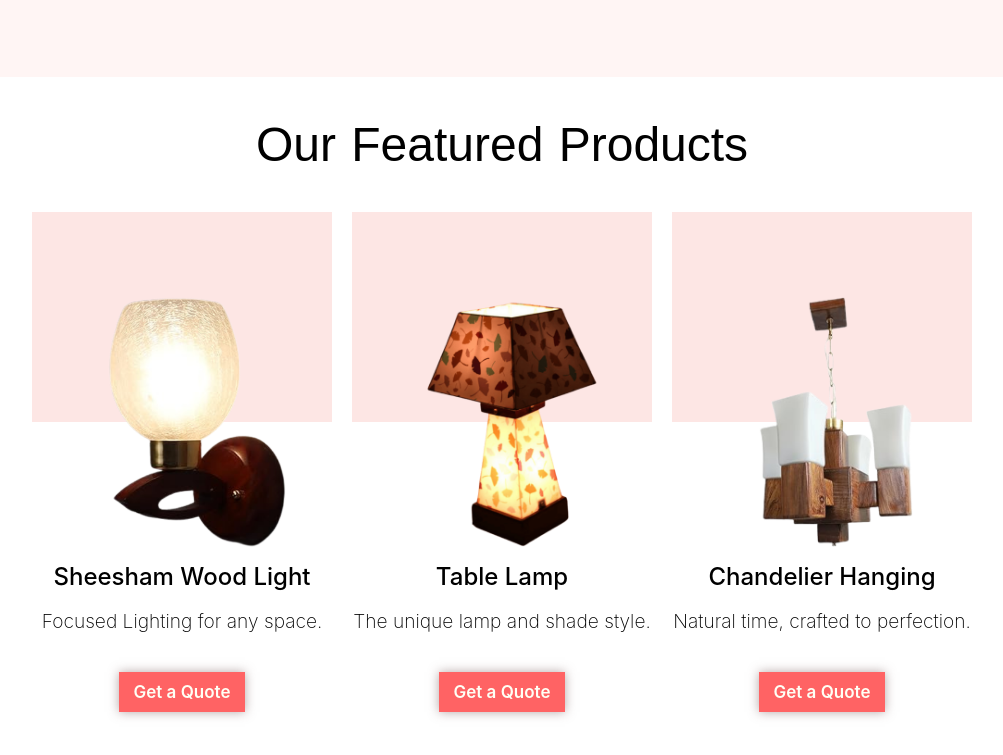
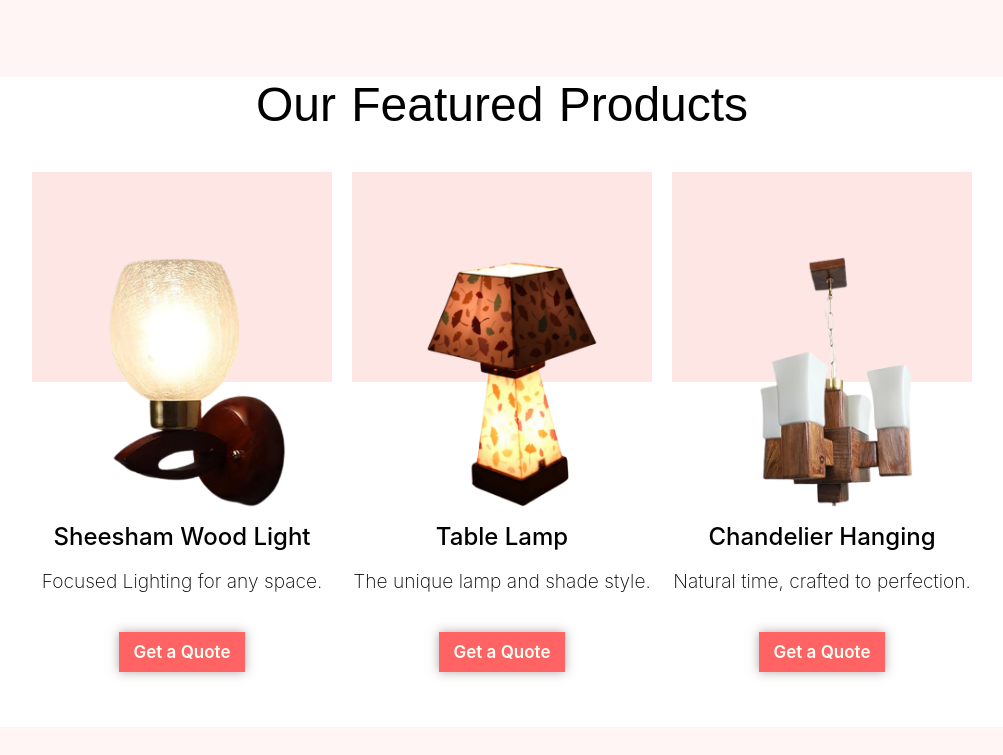
Before and after one commit to mehak-1903/GreenhouseSite, a plain HTML site: page index.html in a window 1280 px wide. Shown: the part 1061-1816 px from the top of the page, without its empty margins (138-1141 px from the left). Drawn offline with Linux system fonts and the light colour scheme.

Commit message:
Update heading

```diff
--- a/style.css
+++ b/style.css
@@ -426,7 +426,7 @@ nav li a i {
 }
 
 .featuredProd {
-    padding-top: 40px;
+    margin-top: 40px;
     font-size: 3rem;
     word-spacing: 2px;
     font-weight: 500;
```
